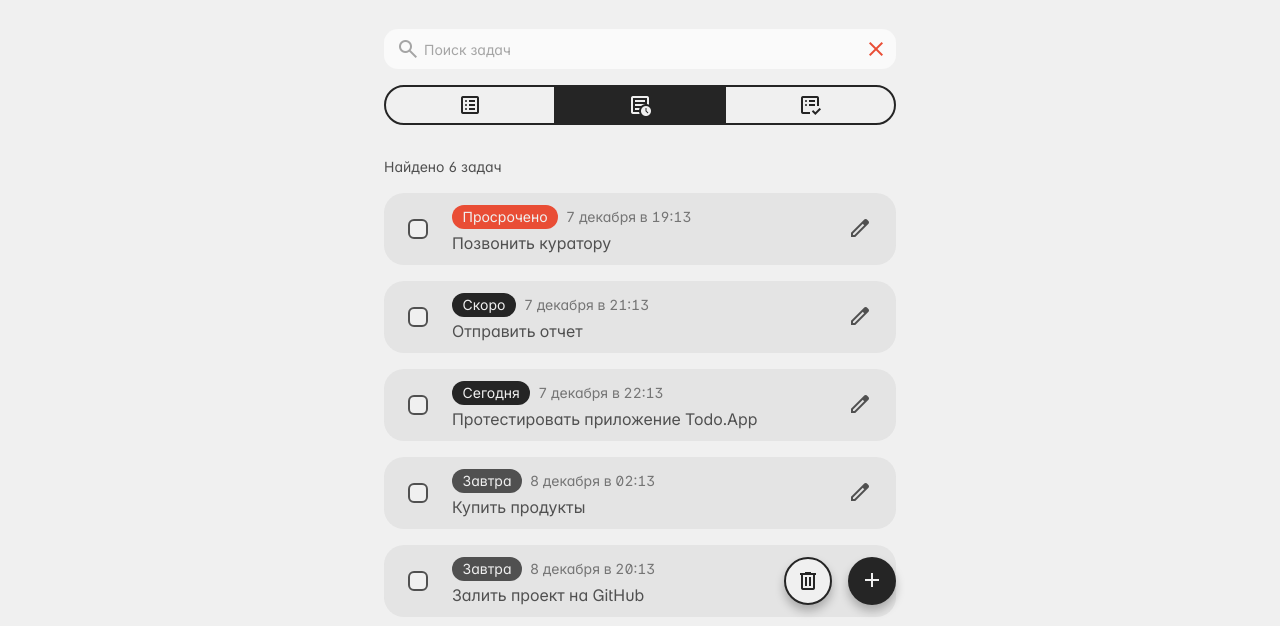
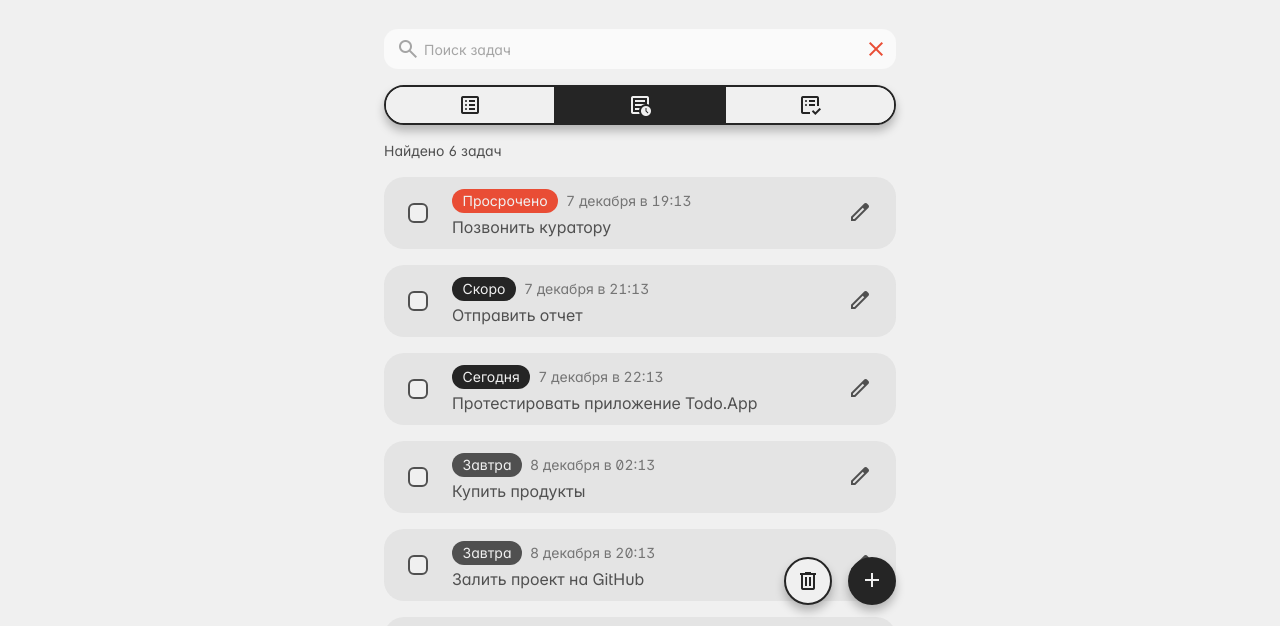
Before and after one commit to ArtemKutsan/it-career-hub, a plain HTML site: page course-html-css-js/projects/app-todo/index.html in a window 1280 px wide. Shown: the part 163-789 px from the top of the page. Drawn offline with nearby package versions, Linux system fonts and the light colour scheme.

Commit message:
ui: Незначительные визуальные изменения блока с фильтрами (отступы, тень, задний фон)

```diff
--- a/course-html-css-js/projects/app-todo/index.html
+++ b/course-html-css-js/projects/app-todo/index.html
@@ -82,7 +82,7 @@
                     </button>
                   </div>
 
-                  <div class="todos-filter">
+                  <div class="todos-filter shadow">
                     <label class="filter" for="all">
                       <input type="radio" id="all" name="filter">
                       <!-- <span>All</span> -->
--- a/course-html-css-js/projects/app-todo/styles/todo.css
+++ b/course-html-css-js/projects/app-todo/styles/todo.css
@@ -52,8 +52,9 @@ input[type='time'] {
 }
 
 #app-header {
-  display: flex;
-  flex-direction: column;
+  /* display: flex;
+  justify-content: space-between;
+  flex-direction: column; */
   width: 100%;
 }
 
@@ -61,11 +62,18 @@ input[type='time'] {
   display: flex;
   flex-direction: column;
   gap: 1rem;
-  padding: 1rem 0;
+  padding: 1rem 0 0 0;
   position: sticky;
   top: 0;
-  background: var(--color-bg);
   z-index: 10;
+
+  background: linear-gradient(
+    to bottom,
+    var(--color-bg) 0,
+    var(--color-bg) calc(100% - 1.25rem),
+    transparent calc(100% - 1.25rem),
+    transparent 100%
+  );
 }
 
 #app-todo form {
@@ -114,6 +122,8 @@ input[type='time'] {
   color: var(--color-accent);
   gap: 0.25rem;
   font-weight: 500;
+
+  background: var(--color-bg);
   /* height: 100%; */
   /* min-height: 2.5rem; */
 }
```
